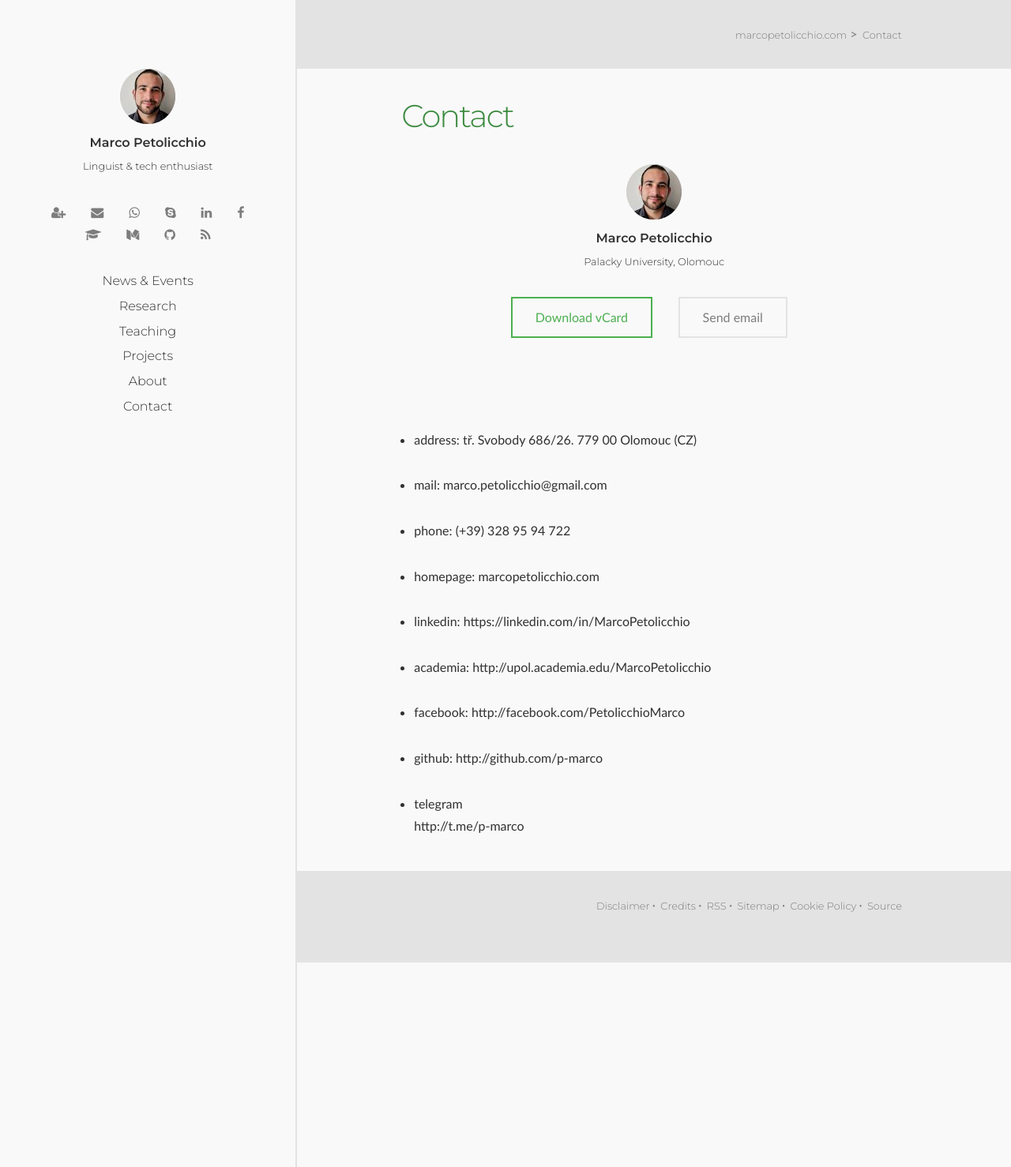
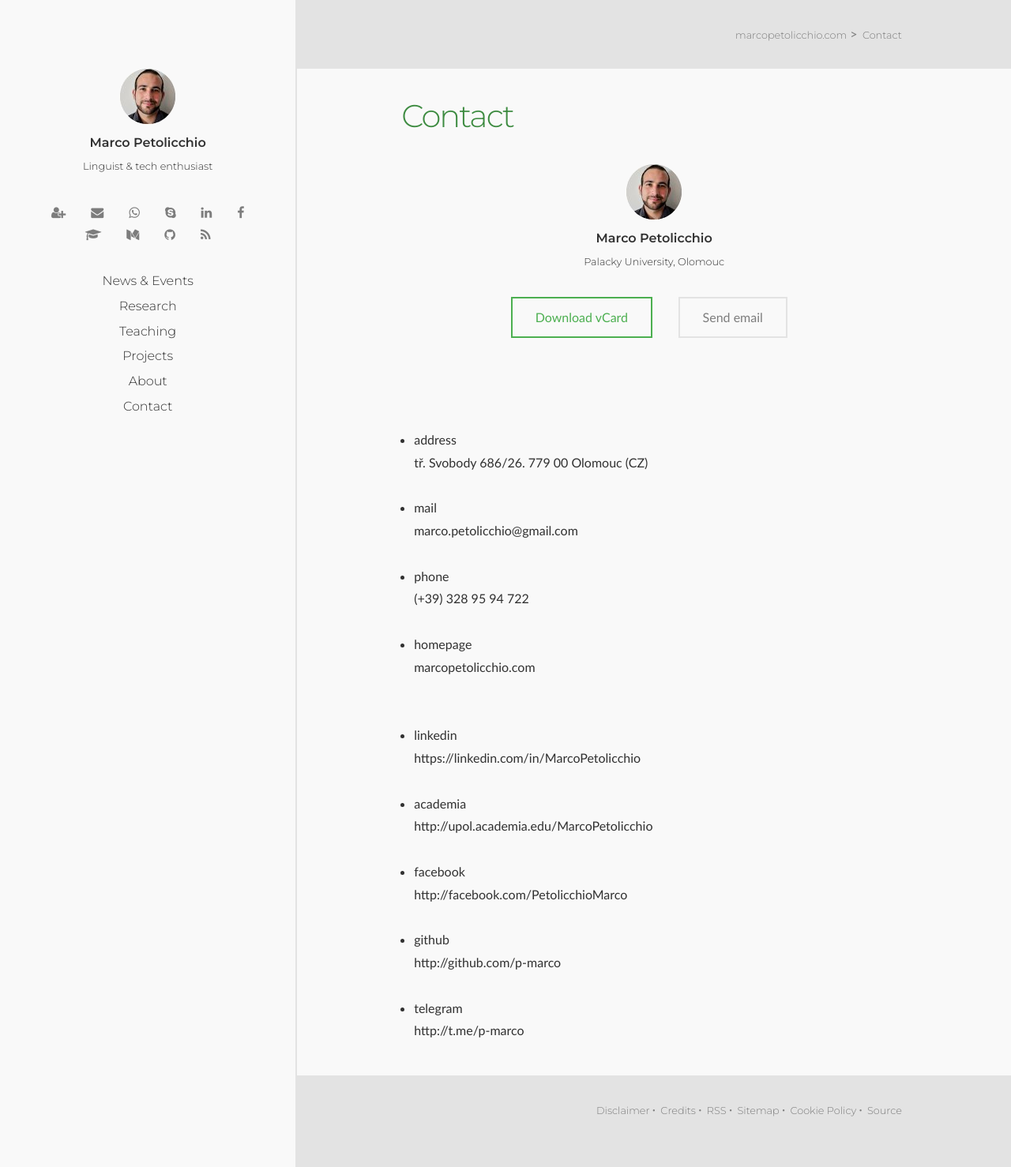
Before and after one commit to p-marco/p-marco.github.io, a Jekyll site: the page built from contact.md, in a window 1280 px wide. Shown: the whole page at 79% size. Built offline with Jekyll 4.4.1, drawn with Linux system fonts in a browser that asks for light colours; comment, search, counter and statistics services are not loaded.

Commit message:
Update contact.md

```diff
--- a/contact.md
+++ b/contact.md
@@ -29,13 +29,14 @@ share: "false"
 </div>
 <br><br>
 
-* address: tř. Svobody 686/26. 779 00 Olomouc (CZ)
-* mail: marco.petolicchio@gmail.com
-* phone: (+39) 328 95 94 722
-* homepage: marcopetolicchio.com
-		<br>
-* linkedin: https://linkedin.com/in/MarcoPetolicchio
-* academia: http://upol.academia.edu/MarcoPetolicchio
-* facebook: http://facebook.com/PetolicchioMarco
-* github: http://github.com/p-marco
+* address<br> tř. Svobody 686/26. 779 00 Olomouc (CZ)
+* mail<br> marco.petolicchio@gmail.com
+* phone<br> (+39) 328 95 94 722
+* homepage<br> marcopetolicchio.com
+		<br><br>
+
+* linkedin<br> https://linkedin.com/in/MarcoPetolicchio
+* academia<br> http://upol.academia.edu/MarcoPetolicchio
+* facebook<br> http://facebook.com/PetolicchioMarco
+* github<br> http://github.com/p-marco
 * telegram<br> http://t.me/p-marco
```
